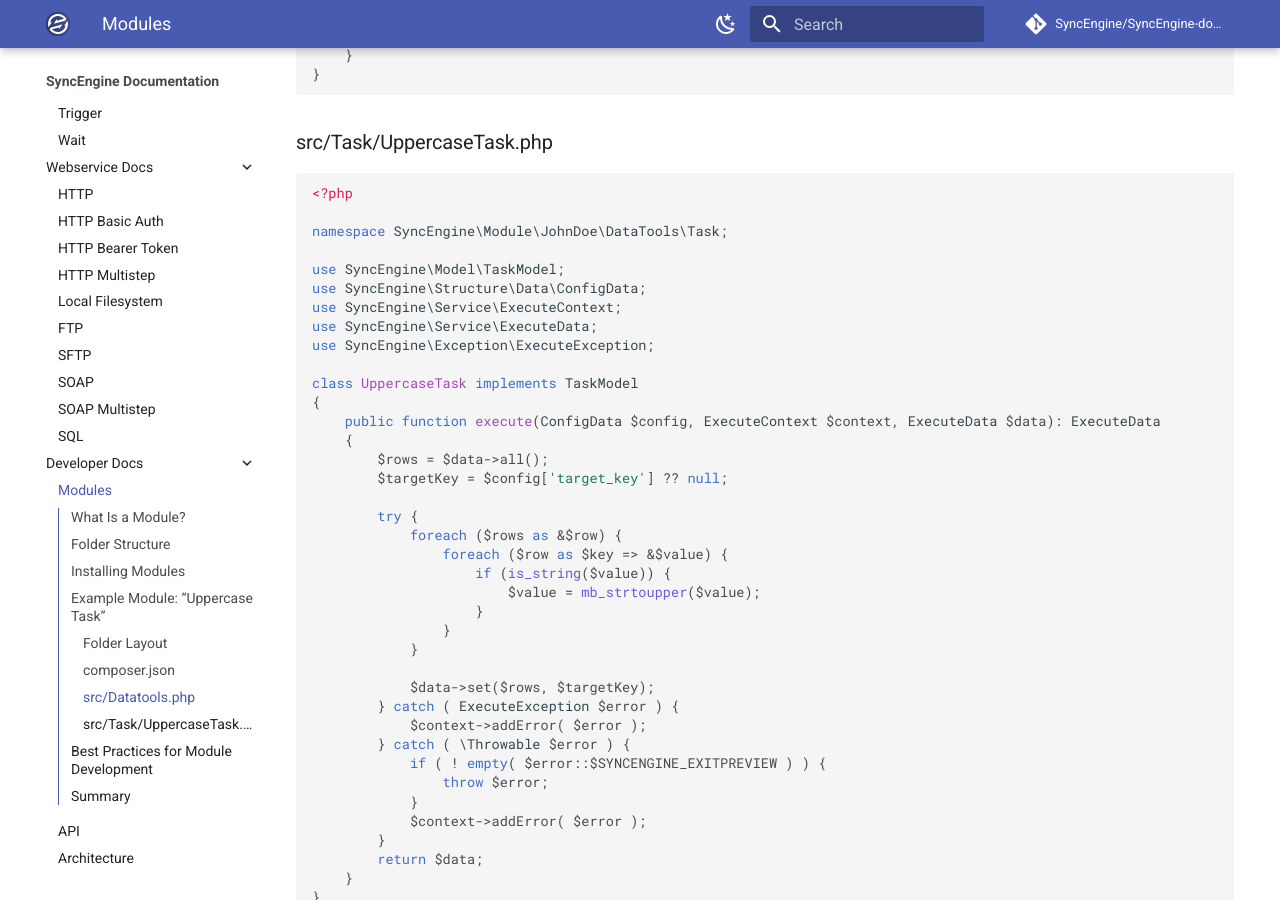
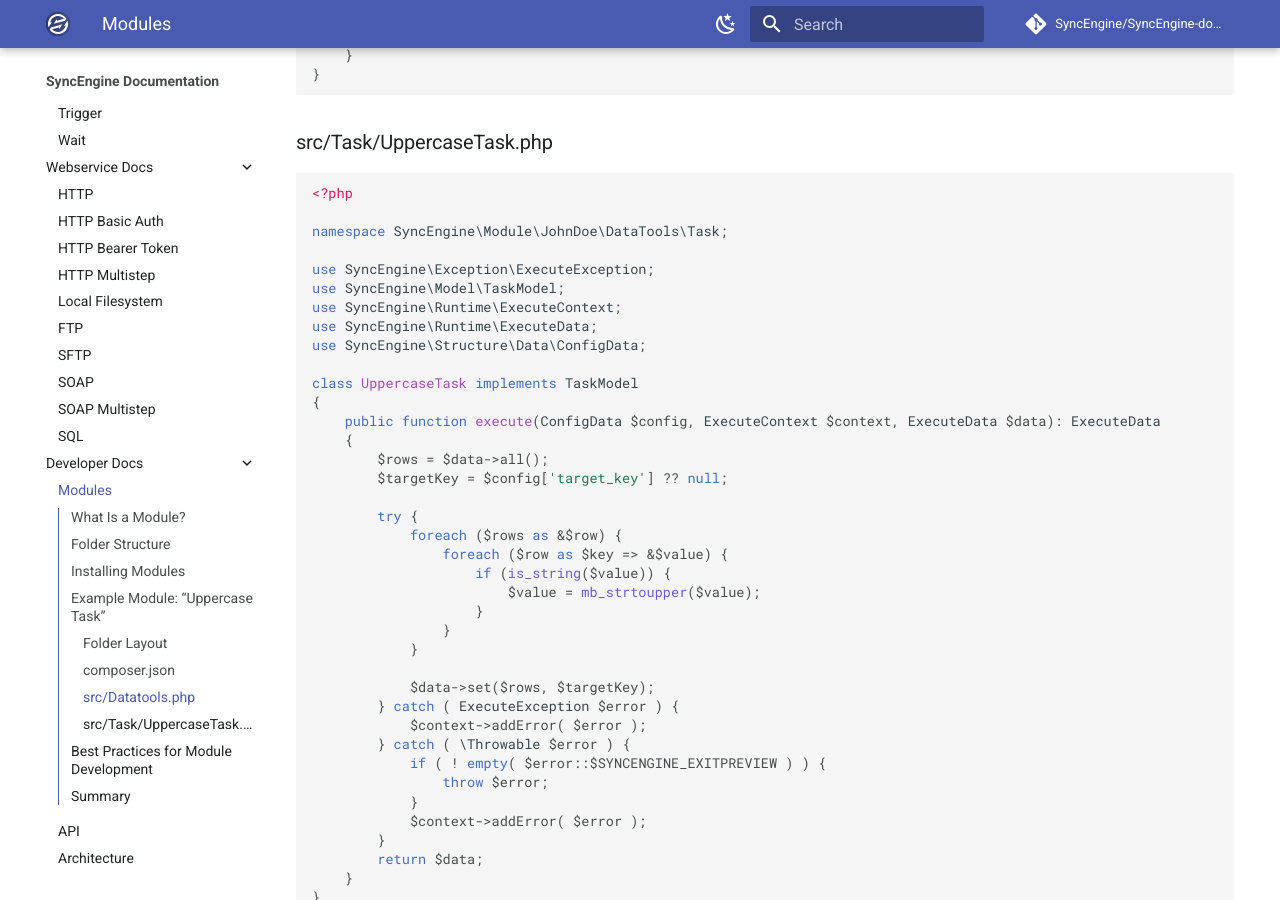
Before and after one commit to SyncEngine/docs, an MkDocs documentation site: the page built from docs/developer/modules.md, in a window 1280 px wide and 900 px high, scrolled down 2924 px. Built offline with MkDocs 1.6.1 and Material for MkDocs 9.7.7, drawn with Linux system fonts in a browser that asks for light colours; comment, search, counter and statistics services are not loaded.

Commit message:
Update import to new execution login namespace "Runtime"

```diff
--- a/docs/developer/modules.md
+++ b/docs/developer/modules.md
@@ -142,11 +142,11 @@ class Datatools extends ModuleModel
 
 namespace SyncEngine\Module\JohnDoe\DataTools\Task;
 
+use SyncEngine\Exception\ExecuteException;
 use SyncEngine\Model\TaskModel;
+use SyncEngine\Runtime\ExecuteContext;
+use SyncEngine\Runtime\ExecuteData;
 use SyncEngine\Structure\Data\ConfigData;
-use SyncEngine\Service\ExecuteContext;
-use SyncEngine\Service\ExecuteData;
-use SyncEngine\Exception\ExecuteException;
 
 class UppercaseTask implements TaskModel
 {
```
